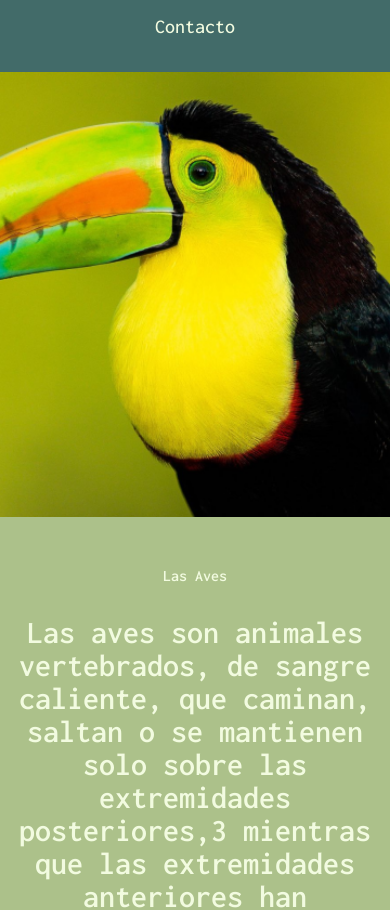
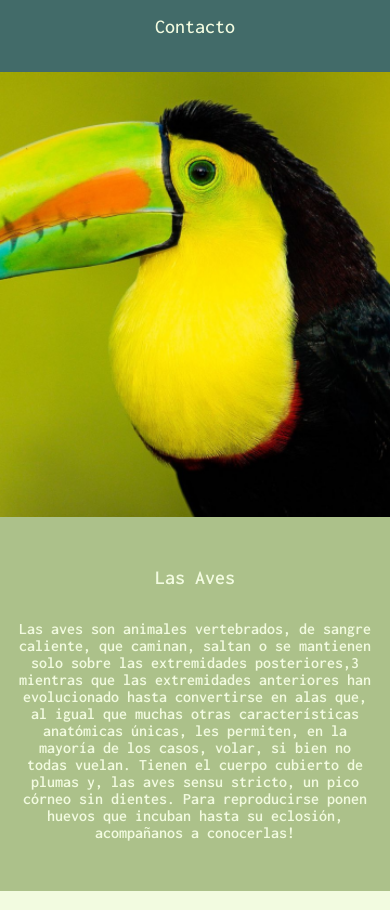
Before and after one commit to aguspla/proyecto_aves, a website: page index.html in a window 390 px wide. Shown: the part 191-1101 px from the top of the page. Drawn offline with Linux system fonts and the light colour scheme.

Commit message:
arreglado tamaño de texto en mediaqueries

```diff
--- a/scss/index.scss
+++ b/scss/index.scss
@@ -46,6 +46,9 @@
         padding: $sp-lg $sp-sm;
         font-size: $text-sm;
         h1{
+            font-size: $text-md;
+        }
+        h2{
             font-size: $text-sm;
         }
     }
```
Also changed, not shown: css/index.css.
